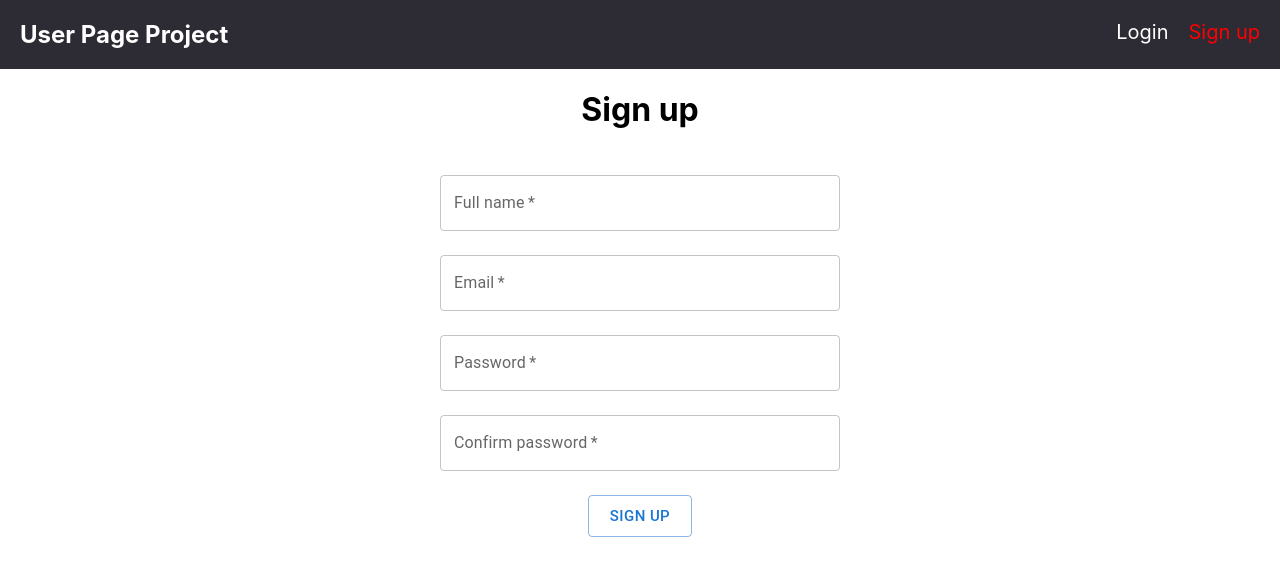
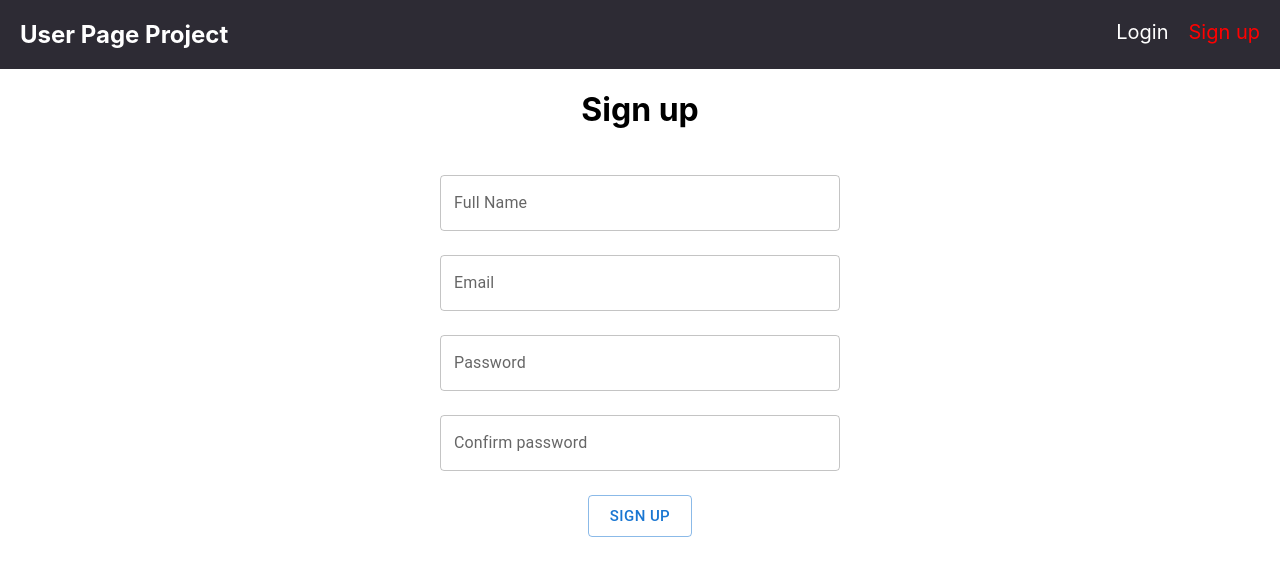
Before and after one commit to quantumVector/User-Page, a React (Create React App) app: page /signup in a window 1280 px wide. Shown: the top 587 px of the page. Built offline with nearby package versions, Linux system fonts and the light colour scheme; the HTML template or start-up script is replaced by a standard one.

Commit message:
added react-form-hook and validation

```diff
--- a/package.json
+++ b/package.json
@@ -5,6 +5,7 @@
   "dependencies": {
     "@emotion/react": "^11.6.0",
     "@emotion/styled": "^11.6.0",
+    "@hookform/resolvers": "^2.8.3",
     "@mui/icons-material": "^5.1.0",
     "@mui/material": "^5.1.0",
     "@testing-library/jest-dom": "^5.15.0",
@@ -21,11 +22,13 @@
     "formik": "^2.2.9",
     "react": "^17.0.2",
     "react-dom": "^17.0.2",
+    "react-hook-form": "^7.19.5",
     "react-router-dom": "^6.0.2",
     "react-scripts": "4.0.3",
     "styled-components": "^5.3.3",
     "typescript": "^4.4.4",
-    "web-vitals": "^1.1.2"
+    "web-vitals": "^1.1.2",
+    "yup": "^0.32.11"
   },
   "scripts": {
     "start": "react-scripts start",
--- /dev/null
+++ b/src/components/formContoller/FormController.tsx
@@ -0,0 +1,87 @@
+import React from 'react';
+import { Controller, useFormContext } from 'react-hook-form';
+import { TextField, Button, Box } from '@mui/material';
+
+export const FullNameField = () => {
+  const { control, formState: { errors } } = useFormContext();
+
+  return <Controller name='fullName' control={control} defaultValue=''
+    render={({ field }) => (
+      <TextField
+        {...field}
+        label='Full Name'
+        variant='outlined'
+        fullWidth
+        sx={{ display: 'block', marginTop: 3, marginBottom: 3, width: 400 }}
+        error={!!errors.fullName}
+        helperText={errors.fullName ? errors.fullName?.message : ''}
+      />
+    )}
+  />
+}
+
+export const EmailField = () => {
+  const { control, formState: { errors } } = useFormContext();
+
+  return <Controller name='email' control={control} defaultValue=''
+    render={({ field }) => (
+      <TextField
+        {...field}
+        label='Email'
+        variant='outlined'
+        fullWidth
+        sx={{ display: 'block', marginTop: 3, marginBottom: 3, width: 400 }}
+        error={!!errors.email}
+        helperText={errors.email ? errors.email?.message : ''}
+      />
+    )}
+  />
+}
+
+export const PasswordField = () => {
+  const { control, formState: { errors } } = useFormContext();
+
+  return <Controller name='password' control={control} defaultValue=''
+    render={({ field }) => (
+      <TextField
+        {...field}
+        type='password'
+        label='Password'
+        variant='outlined'
+        fullWidth
+        sx={{ display: 'block', marginTop: 3, marginBottom: 3, width: 400 }}
+        error={!!errors.password}
+        helperText={errors.password ? errors.password?.message : ''}
+      />
+    )}
+  />
+}
+
+export const ConfirmPasswordField = () => {
+  const { control, formState: { errors } } = useFormContext();
+
+  return <Controller name='confirmPassword' control={control} defaultValue=''
+    render={({ field }) => (
+      <TextField
+        {...field}
+        type='password'
+        label='Confirm password'
+        variant='outlined'
+        fullWidth
+        sx={{ display: 'block', marginTop: 3, marginBottom: 3, width: 400 }}
+        error={!!errors.confirmPassword}
+        helperText={errors.confirmPassword ? errors.confirmPassword?.message : ''}
+      />
+    )}
+  />
+}
+
+export const SubmitButton = ({ text }: IsText) => {
+  return <Box textAlign='center'>
+    <Button type='submit' variant='outlined' size="large">
+      {text}
+    </Button>
+  </Box>
+}
+
+type IsText = { text: string };
--- a/src/components/pages/Login.tsx
+++ b/src/components/pages/Login.tsx
@@ -1,62 +1,34 @@
-import React, { FC, SyntheticEvent, useState } from 'react';
-import { Alert, Button, Grid, TextField, Box } from '@mui/material';
-export interface IUserData {
+import React, { FC } from 'react';
+import { Grid } from '@mui/material';
+import { useForm, SubmitHandler, FormProvider } from 'react-hook-form';
+import { EmailField, PasswordField, SubmitButton } from '../formContoller/FormController';
+import { yupResolver } from '@hookform/resolvers/yup';
+import { loginFormSchema } from '../../utils/validators';
+export interface IFormInputs {
   email: string,
   password: string,
 };
 
 const Login: FC = () => {
-  const [userData, setUserData] = useState<IUserData>({
-    email: '',
-    password: '',
-  } as IUserData);
+  const methods = useForm<IFormInputs>({
+    resolver: yupResolver(loginFormSchema),
+  });
 
-  const handleLogin = (e: SyntheticEvent<HTMLFormElement>) => {
-    e.preventDefault();
-
-    console.log(userData.email)
-    console.log(userData.password)
-  };
-
+  const formSubmitHandler: SubmitHandler<IFormInputs> = (data: IFormInputs) => {
+    console.log('form data is: ', data);
+  }
 
   return (
     <>
       <h1>Login</h1>
-      {false && (
-        <Alert severity='error' style={{ marginTop: 20 }}>
-          {'error'}
-        </Alert>
-      )}
       <Grid display='flex' justifyContent='center' alignItems='center' height=''>
-        <form onSubmit={handleLogin}>
-          <TextField
-            type='email'
-            label='Email'
-            variant='outlined'
-            fullWidth
-            sx={{ display: 'block', marginTop: 3, marginBottom: 3, width: 400 }}
-            onChange={e => setUserData({ ...userData, email: e.target.value })}
-            required
-          />
-          <TextField
-            type='password'
-            label='Password'
-            variant='outlined'
-            fullWidth
-            sx={{ display: 'block', marginBottom: 3, width: 400 }}
-            onChange={e => setUserData({ ...userData, password: e.target.value })}
-            required
-          />
-          <Box textAlign='center'>
-            <Button
-              type='submit'
-              variant='outlined'
-              size="large"
-            >
-              Login
-            </Button>
-          </Box>
-        </form>
+        <FormProvider {...methods}>
+          <form onSubmit={methods.handleSubmit(formSubmitHandler)}>
+            <EmailField />
+            <PasswordField />
+            <SubmitButton text='Login' />
+          </form>
+        </FormProvider >
       </Grid>
     </>
   )
--- a/src/components/pages/SignUp.tsx
+++ b/src/components/pages/SignUp.tsx
@@ -1,86 +1,39 @@
-import React, { FC, SyntheticEvent, useState } from 'react';
-import { Alert, Button, Grid, TextField, Box } from '@mui/material';
+import React, { FC } from 'react';
+import { Grid } from '@mui/material';
+import { useForm, SubmitHandler, FormProvider } from 'react-hook-form';
+import { ConfirmPasswordField, EmailField, FullNameField, PasswordField, SubmitButton } from '../formContoller/FormController';
+import { yupResolver } from '@hookform/resolvers/yup';
+import { signupFormSchema } from '../../utils/validators';
 
-export interface IUserData {
+export interface IFormInputs {
   fullName: string,
   email: string,
   password: string,
   confirmPassword: string,
 };
 
+const Signup: FC = () => {
+  const methods = useForm<IFormInputs>({
+    resolver: yupResolver(signupFormSchema),
+  });
 
-const Signup: FC = () => {
-  const [userData, setUserData] = useState<IUserData>({
-    fullName: '',
-    email: '',
-    password: '',
-    confirmPassword: '',
-  } as IUserData);
-
-  const handleLogin = (e: SyntheticEvent<HTMLFormElement>) => {
-    e.preventDefault();
-
-    console.log(userData.fullName)
-    console.log(userData.email)
-    console.log(userData.password)
-    console.log(userData.confirmPassword)
-  };
+  const formSubmitHandler: SubmitHandler<IFormInputs> = (data: IFormInputs) => {
+    console.log('form data is: ', data);
+  }
 
   return (
     <>
       <h1>Sign up</h1>
-      {false && (
-        <Alert severity='error' style={{ marginTop: 20 }}>
-          {'error'}
-        </Alert>
-      )}
       <Grid display='flex' justifyContent='center' alignItems='center' height=''>
-        <form onSubmit={handleLogin}>
-          <TextField
-            label='Full name'
-            variant='outlined'
-            fullWidth
-            sx={{ display: 'block', marginTop: 3, marginBottom: 3, width: 400 }}
-            onChange={e => setUserData({ ...userData, fullName: e.target.value })}
-            required
-          />
-          <TextField
-            type='email'
-            label='Email'
-            variant='outlined'
-            fullWidth
-            sx={{ display: 'block', marginTop: 3, marginBottom: 3, width: 400 }}
-            onChange={e => setUserData({ ...userData, email: e.target.value })}
-            required
-          />
-          <TextField
-            type='password'
-            label='Password'
-            variant='outlined'
-            fullWidth
-            sx={{ display: 'block', marginBottom: 3, width: 400 }}
-            onChange={e => setUserData({ ...userData, password: e.target.value })}
-            required
-          />
-          <TextField
-            type='password'
-            label='Confirm password'
-            variant='outlined'
-            fullWidth
-            sx={{ display: 'block', marginBottom: 3, width: 400 }}
-            onChange={e => setUserData({ ...userData, confirmPassword: e.target.value })}
-            required
-          />
-          <Box textAlign='center'>
-            <Button
-              type='submit'
-              variant='outlined'
-              size="large"
-            >
-              Sign up
-            </Button>
-          </Box>
-        </form>
+        <FormProvider {...methods}>
+          <form onSubmit={methods.handleSubmit(formSubmitHandler)}>
+            <FullNameField />
+            <EmailField />
+            <PasswordField />
+            <ConfirmPasswordField />
+            <SubmitButton text='Sign up' />
+          </form>
+        </FormProvider >
       </Grid>
     </>
   )
--- /dev/null
+++ b/src/utils/validators.ts
@@ -0,0 +1,14 @@
+import * as yup from 'yup';
+
+export const loginFormSchema = yup.object().shape({
+  email: yup.string().email().required(),
+  password: yup.string().min(8).max(20).required(),
+});
+
+export const signupFormSchema = yup.object().shape({
+  fullName: yup.string().required().max(30),
+  email: yup.string().email().required(),
+  password: yup.string().required().min(8).max(20),
+  confirmPassword: yup.string().required()
+    .oneOf([yup.ref('password'), null], 'Passwords must match'),
+});
```
Also changed, not shown: 1 other file (tests, documents, lock files or other folders).
